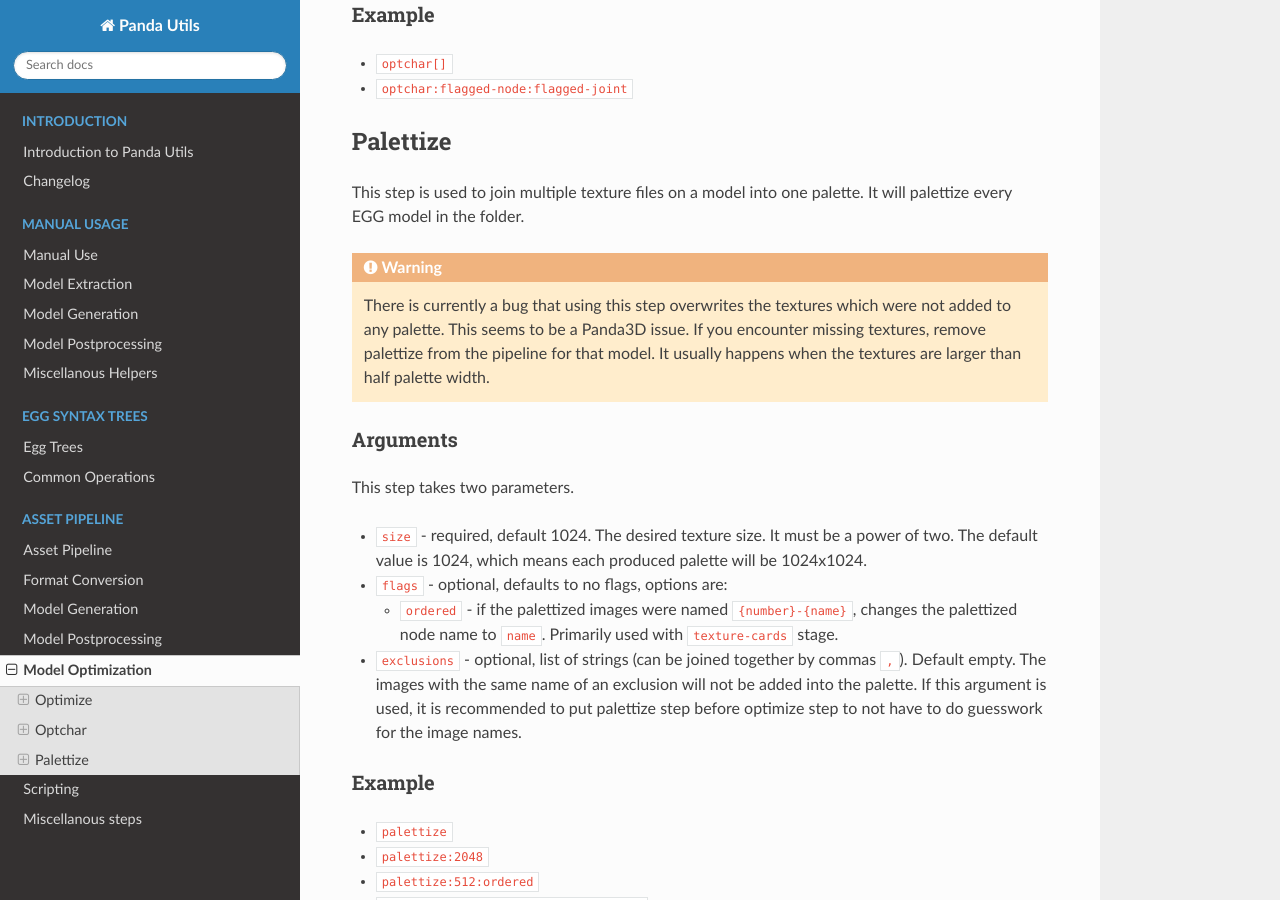
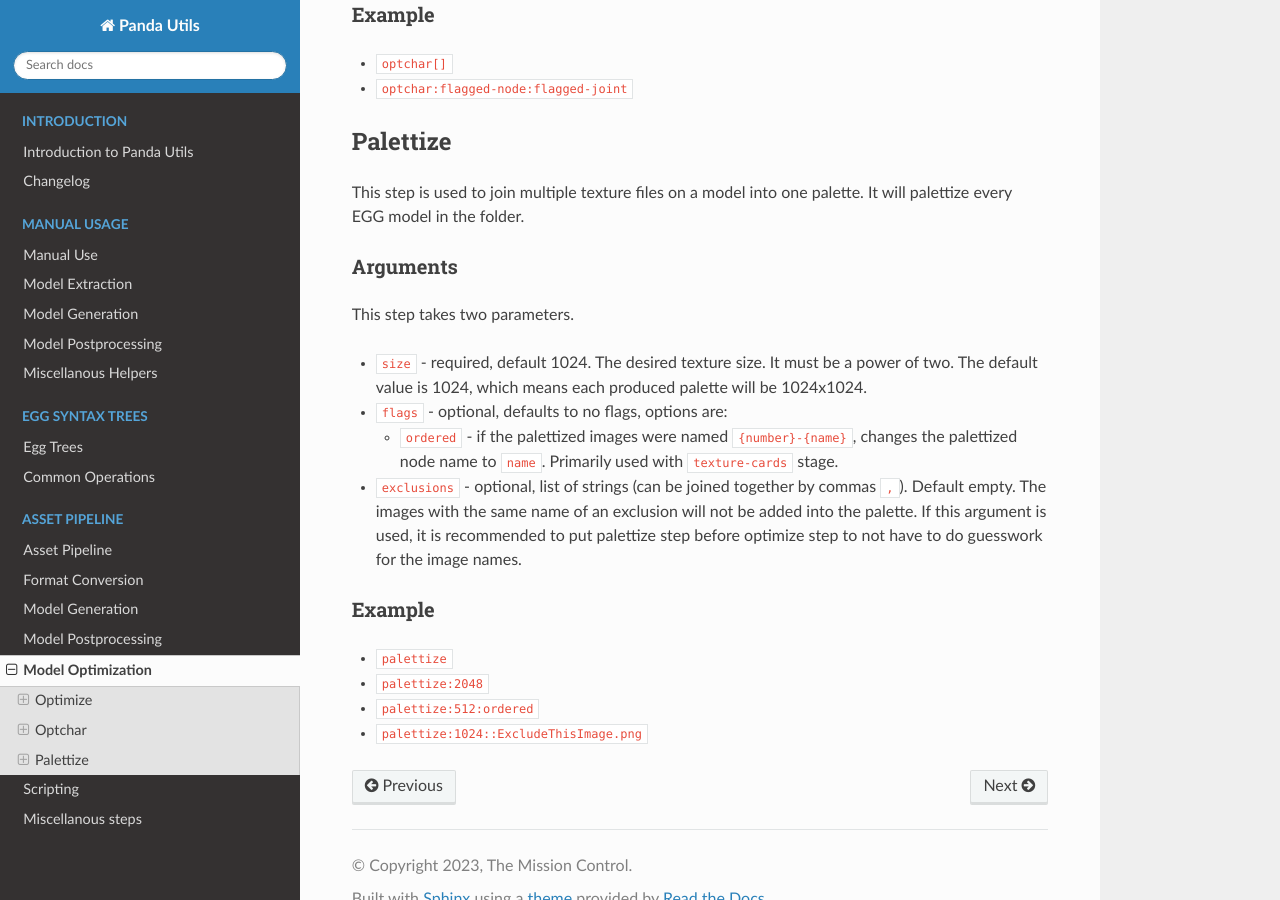
Before and after one commit to Toontown-Event-Horizon/panda-utils-docs, a Sphinx documentation site: the page built from source/asset-pipeline/model-optimization.rst, in a window 1280 px wide and 900 px high, scrolled down 1176 px. Built offline with Sphinx 7.4.7 and the Read the Docs theme 2.0.0, drawn with Linux system fonts in a browser that asks for light colours.

Commit message:
1.5b3 release

```diff
--- a/source/asset-pipeline/model-optimization.rst
+++ b/source/asset-pipeline/model-optimization.rst
@@ -59,11 +59,6 @@ Palettize
 This step is used to join multiple texture files on a model into one palette.
 It will palettize every EGG model in the folder.
 
-.. warning:: There is currently a bug that using this step overwrites the textures
-   which were not added to any palette. This seems to be a Panda3D issue.
-   If you encounter missing textures, remove palettize from the pipeline for that model.
-   It usually happens when the textures are larger than half palette width.
-
 Arguments
 ~~~~~~~~~
 
--- a/source/changelog.rst
+++ b/source/changelog.rst
@@ -14,6 +14,8 @@ Asset Pipeline
 * 💥 The YABEE step now requires TTEVH's fork of YABEE (1.5b1)
 * The YABEE step can now export animations - Wizzerinus (1.5b1)
 * 💥 The Optchar step will now export only the model whose name matches the name of the folder - Wizzerinus (1.5b2)
+* Fixed Transparency step breaking already transparent textures - Wizzerinus (1.5b3)
+* Fixed Palettize step deleting textures that did not fit the palette - Wizzerinus (1.5b3)
 
 Egg Tree
 ~~~~~~~~
```
